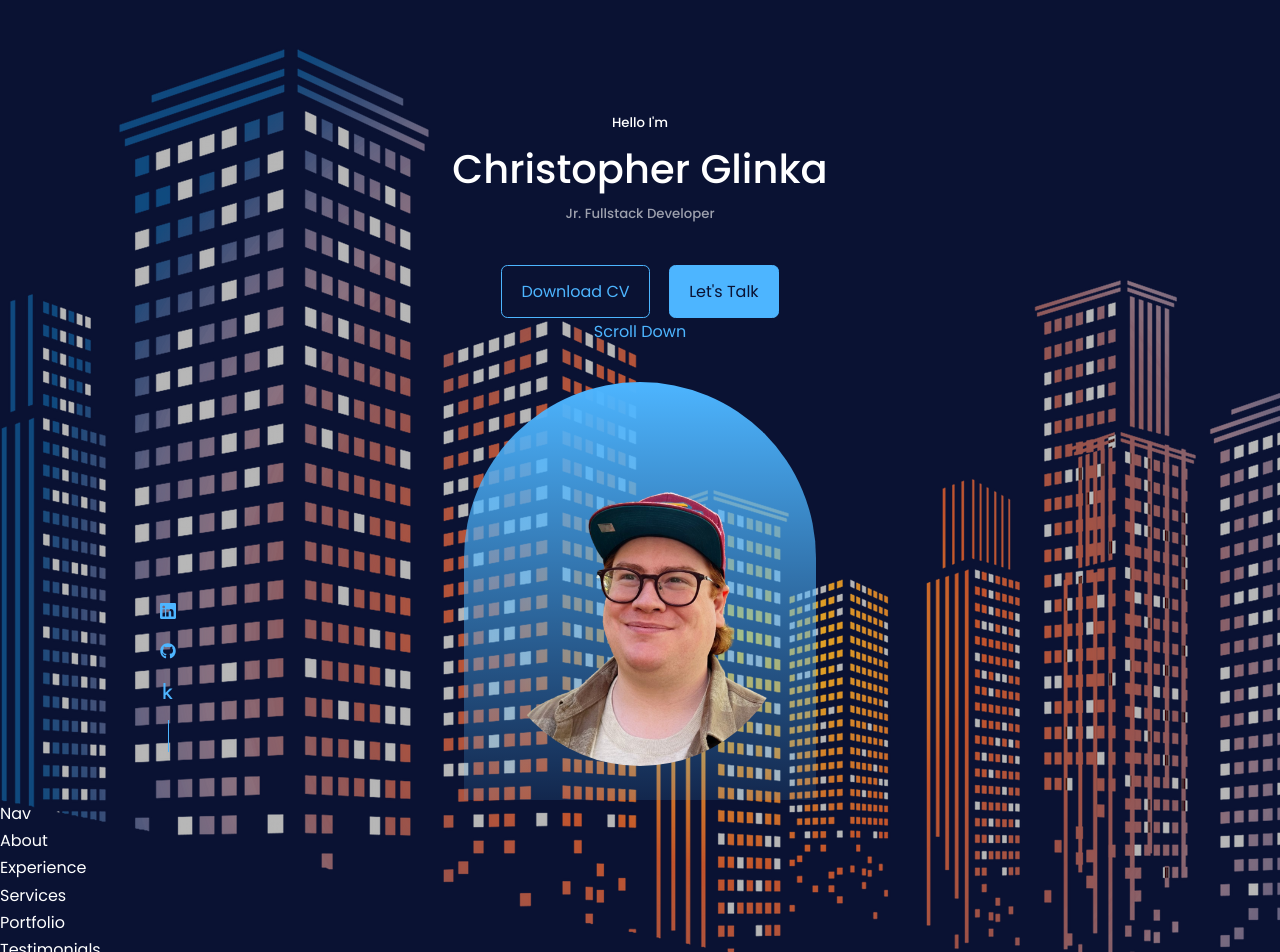
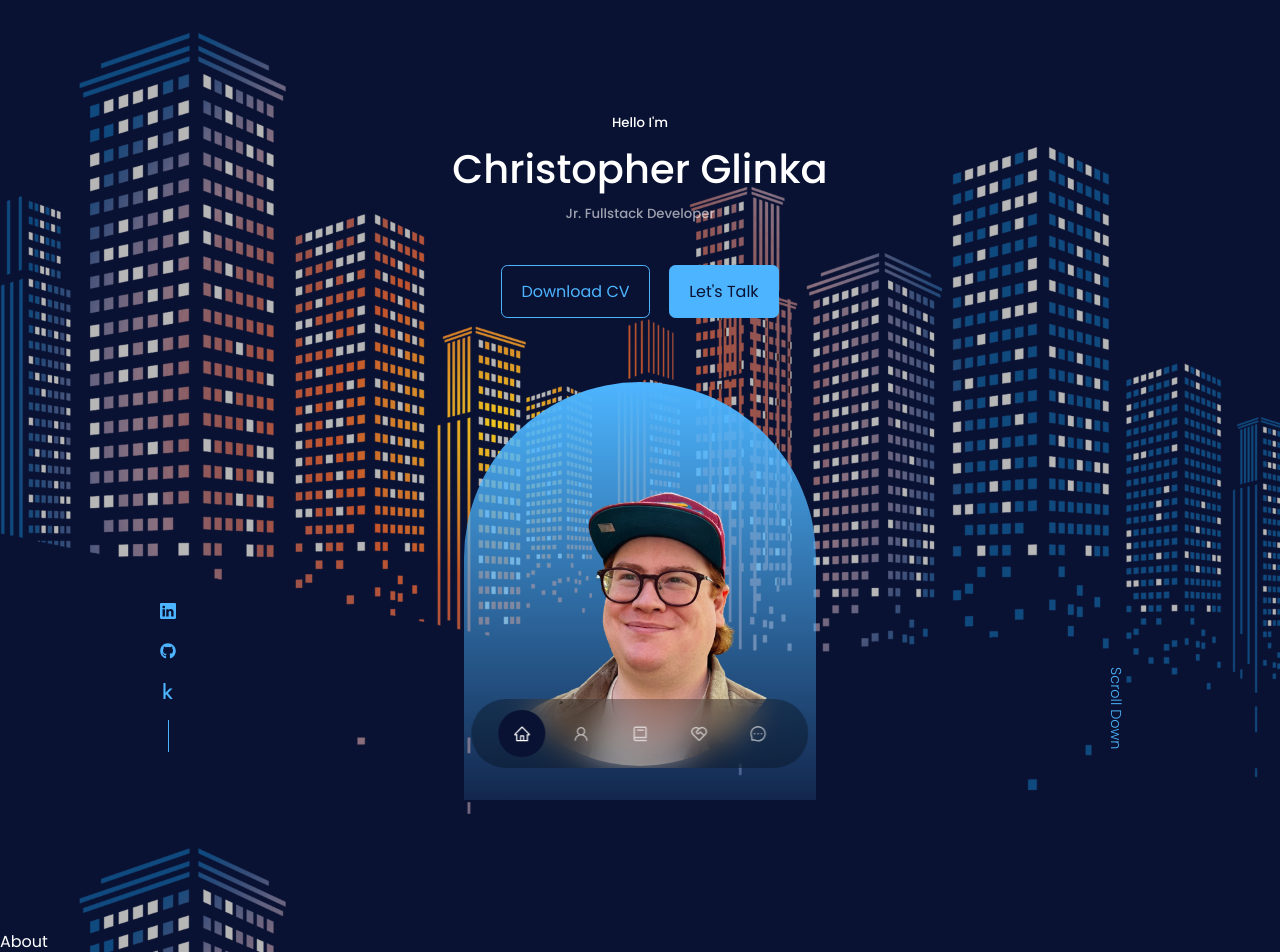
Before and after one commit to CGlinka95/react-portfolio, a React (Create React App) app in the folder react-portfolio-website-1/: page / in a window 1280 px wide. Shown: the top 952 px of the page. Built offline with nearby package versions, Linux system fonts and the light colour scheme.

Commit message:
Nav and Parallax
Finished the floating nav bar and parallax scroll effect. Positioned the scrolldown button in the correct spot.

```diff
--- a/react-portfolio-website-1/public/index.html
+++ b/react-portfolio-website-1/public/index.html
@@ -7,6 +7,6 @@
     <title>CGlinka Designs</title>
   </head>
   <body>
-    <div id="root"></div>
+    <div id="root" class="parallax"></div>
   </body>
 </html>
--- a/react-portfolio-website-1/src/components/about/About.jsx
+++ b/react-portfolio-website-1/src/components/about/About.jsx
@@ -3,7 +3,7 @@ import "./about.css"
 
 const About = () => {
   return (
-    <div>About</div>
+    <section id='about'>About</section>
   )
 }
 
--- a/react-portfolio-website-1/src/components/contact/Contact.jsx
+++ b/react-portfolio-website-1/src/components/contact/Contact.jsx
@@ -3,7 +3,7 @@ import "./contact.css"
 
 const Contact = () => {
   return (
-    <div>Contact</div>
+    <section id='contact'>Contact</section>
   )
 }
 
--- a/react-portfolio-website-1/src/components/experience/Experience.jsx
+++ b/react-portfolio-website-1/src/components/experience/Experience.jsx
@@ -3,7 +3,7 @@ import "./experience.css"
 
 const Experience = () => {
   return (
-    <div>Experience</div>
+    <section id='experience'>Experience</section>
   )
 }
 
--- a/react-portfolio-website-1/src/components/header/header.css
+++ b/react-portfolio-website-1/src/components/header/header.css
@@ -55,3 +55,35 @@ img {
   overflow: hidden;
   padding: 5rem 1.5rem 1.5rem 1.5rem;
 }
+
+/* ---------------------- SCROLL DOWN ----------------------- */
+
+.scroll__down {
+  position: absolute;
+  right: -2.3rem;
+  bottom: 5rem;
+  transform: rotate(90deg);
+  font-weight: 300;
+  font-size: 0.9rem;
+}
+
+/* ---------------------- MEDIA QUERIES (MEDIUM) --------------------- */
+
+@media screen and (max-width: 1024px) {
+  header {
+    height: 68vh;
+  }
+}
+
+/* ---------------------- MEDIA QUERIES (SMALL) --------------------- */
+
+@media screen and (max-width: 600px) {
+  header {
+    height: 100vh;
+  }
+
+  .header__socials,
+  .scroll__down {
+    display: none;
+  }
+}
--- a/react-portfolio-website-1/src/components/nav/Nav.jsx
+++ b/react-portfolio-website-1/src/components/nav/Nav.jsx
@@ -1,9 +1,22 @@
+import { useState } from 'react'
+
 import React from 'react'
 import "./nav.css"
+import { AiOutlineHome, AiOutlineUser, AiOutlineMessage } from 'react-icons/ai'
+import { BiBook } from 'react-icons/bi'
+import { RiServiceLine } from 'react-icons/ri'
 
 const Nav = () => {
+  const [activeNav, setActiveNav] = useState("#");
+
   return (
-    <div>Nav</div>
+    <nav>
+      <a href="#" onClick={() => setActiveNav("#")} className={activeNav === "#" ? "active" : ""}><AiOutlineHome /></a>
+      <a href="#about" onClick={() => setActiveNav("#about")} className={activeNav === "#about" ? "active" : ""}><AiOutlineUser /></a>
+      <a href="#experience" onClick={() => setActiveNav("#experience")} className={activeNav === "#experience" ? "active" : ""}><BiBook /></a>
+      <a href="#services" onClick={() => setActiveNav("#services")} className={activeNav === "#services" ? "active" : ""}><RiServiceLine /></a>
+      <a href="#contact" onClick={() => setActiveNav("#contact")} className={activeNav === "#contact" ? "active" : ""}><AiOutlineMessage /></a>
+    </nav>
   )
 }
 
--- a/react-portfolio-website-1/src/components/nav/nav.css
+++ b/react-portfolio-website-1/src/components/nav/nav.css
@@ -0,0 +1,33 @@
+nav {
+  background: rgba(0, 0, 0, 0.3);
+  width: max-content;
+  display: block;
+  padding: 0.7rem 1.7rem;
+  z-index: 2;
+  position: fixed;
+  left: 50%;
+  transform: translateX(-50%);
+  bottom: 2rem;
+  display: flex;
+  gap: 0.8rem;
+  border-radius: 3rem;
+  backdrop-filter: blur(15px);
+}
+
+nav a {
+  background: transparent;
+  padding: 0.9rem;
+  border-radius: 50%;
+  display: flex;
+  color: var(--color-light);
+  font-size: 1.1rem;
+}
+
+nav a:hover {
+  background: rgba(0, 0, 0, 0.3);
+}
+
+nav a.active {
+  background: var(--color-bg);
+  color: var(--color-white);
+}
--- a/react-portfolio-website-1/src/components/portfolio/Portfolio.jsx
+++ b/react-portfolio-website-1/src/components/portfolio/Portfolio.jsx
@@ -3,7 +3,7 @@ import "./portfolio.css"
 
 const Portfolio = () => {
   return (
-    <div>Portfolio</div>
+    <section id='portfolio'>Portfolio</section>
   )
 }
 
--- a/react-portfolio-website-1/src/components/services/Services.jsx
+++ b/react-portfolio-website-1/src/components/services/Services.jsx
@@ -3,7 +3,7 @@ import "./services.css"
 
 const Services = () => {
   return (
-    <div>Services</div>
+    <section id='services'>Services</section>
   )
 }
 
--- a/react-portfolio-website-1/src/components/testimonials/Testimonials.jsx
+++ b/react-portfolio-website-1/src/components/testimonials/Testimonials.jsx
@@ -3,7 +3,7 @@ import "./testimonials.css"
 
 const Testimonials = () => {
   return (
-    <div>Testimonials</div>
+    <section id='testimonials'>Testimonials</section>
   )
 }
 
--- a/react-portfolio-website-1/src/index.css
+++ b/react-portfolio-website-1/src/index.css
@@ -33,12 +33,20 @@ html {
   display: none;
 }
 
+.parallax {
+  background-image: url(../src/assets/bg-texture.png);
+  min-height: 100vh;
+  background-attachment: fixed;
+  background-position: center;
+  background-repeat: no-repeat;
+  background-size: cover;
+}
+
 body {
   font-family: "Poppins", sans-serif;
   background: var(--color-bg);
   color: var(--color-white);
   line-height: 1.7;
-  background-image: url(../src/assets/bg-texture.png);
 }
 
 /* ----------------------- GENERAL STYLES ---------------------------*/
@@ -62,6 +70,7 @@ h1 {
 
 section {
   margin-top: 8rem;
+  height: 100vh;
 }
 
 section > h2,
```
